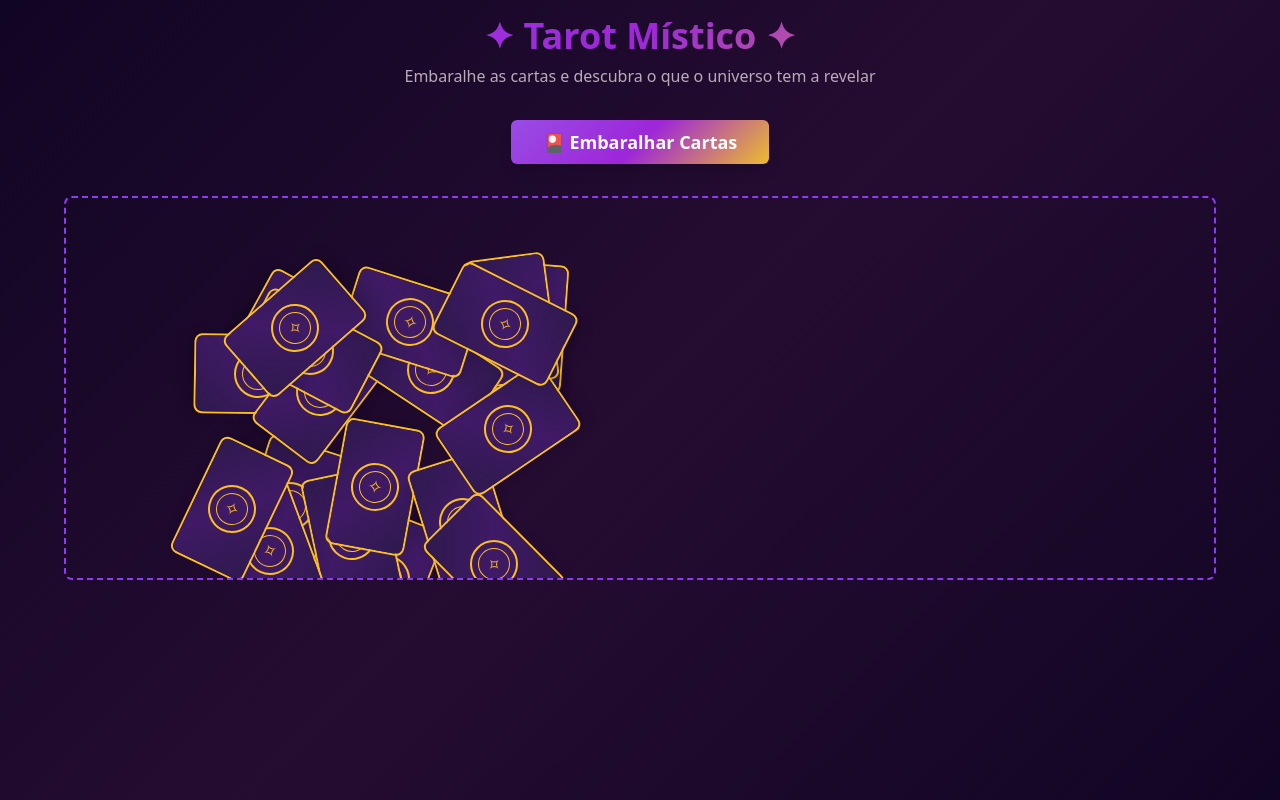
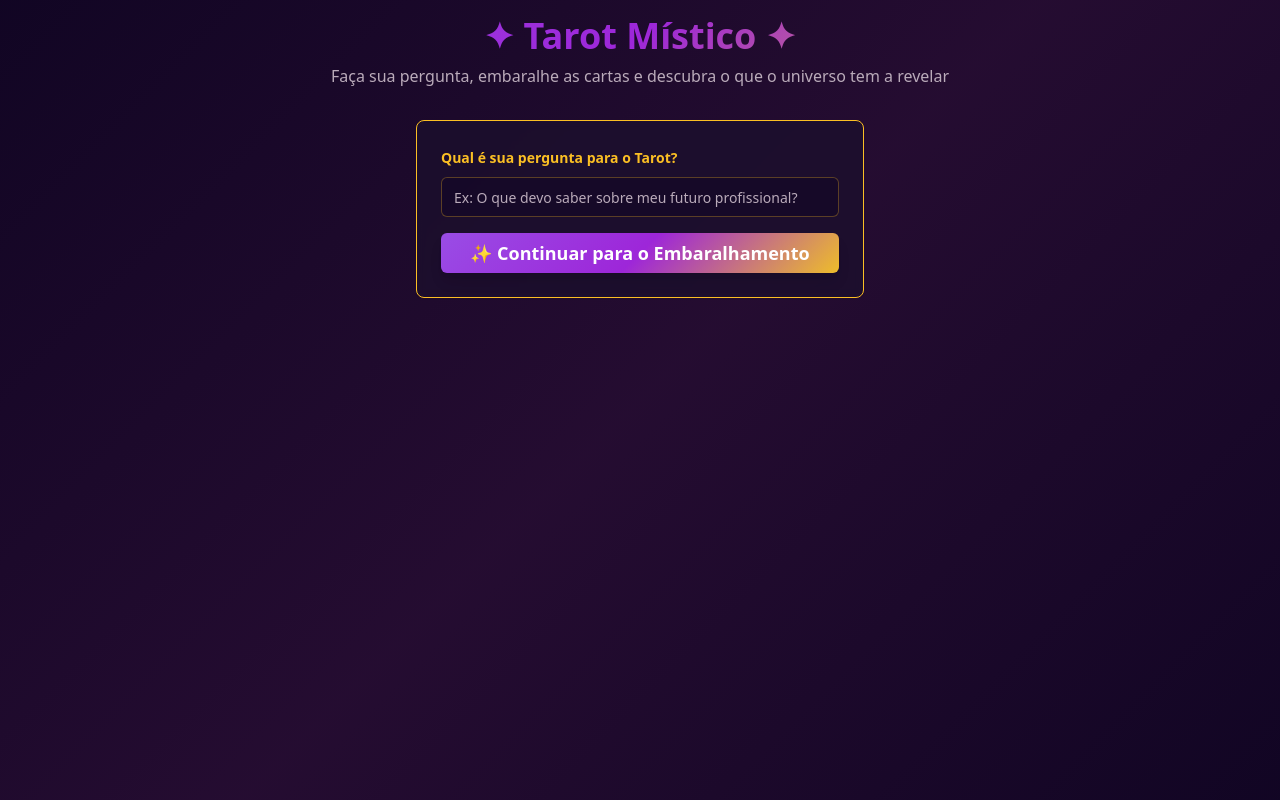
Before and after one commit to estimabr/gyroscopic-tarot-oracle, a React (Vite) app: page / in a window 1280 px wide. Built offline with nearby package versions, Linux system fonts and the light colour scheme.

Commit message:
Add question input and reading integration
Integrate an input field for the user's question. The AI will use this question to generate the tarot reading after the cards are shuffled.

```diff
--- a/src/components/TarotApp.tsx
+++ b/src/components/TarotApp.tsx
@@ -2,6 +2,8 @@
 import { useState, useEffect } from 'react';
 import { Button } from '@/components/ui/button';
 import { Card, CardContent } from '@/components/ui/card';
+import { Input } from '@/components/ui/input';
+import { Label } from '@/components/ui/label';
 import TarotCard from './TarotCard';
 import { toast } from 'sonner';
 
@@ -42,9 +44,10 @@ const TarotApp = () => {
   const [cards, setCards] = useState<TarotCardData[]>([]);
   const [isShuffling, setIsShuffling] = useState(false);
   const [selectedCards, setSelectedCards] = useState<number[]>([]);
-  const [gamePhase, setGamePhase] = useState<'shuffle' | 'select' | 'reading'>('shuffle');
+  const [gamePhase, setGamePhase] = useState<'question' | 'shuffle' | 'select' | 'reading'>('question');
   const [reading, setReading] = useState<string>('');
   const [isLoading, setIsLoading] = useState(false);
+  const [question, setQuestion] = useState<string>('');
 
   useEffect(() => {
     initializeCards();
@@ -68,9 +71,17 @@ const TarotApp = () => {
     rotation: Math.random() * 360 - 180
   });
 
+  const handleQuestionSubmit = () => {
+    if (question.trim()) {
+      setGamePhase('shuffle');
+      toast.success('Pergunta registrada! Agora embaralhe as cartas.');
+    } else {
+      toast.error('Por favor, digite sua pergunta antes de continuar.');
+    }
+  };
+
   const shuffleCards = () => {
     setIsShuffling(true);
-    setGamePhase('shuffle');
 
     // Simula movimento do giroscópio
     const shuffleInterval = setInterval(() => {
@@ -119,7 +130,7 @@ const TarotApp = () => {
     setTimeout(() => {
       const selectedCardData = selectedCardIds.map(id => cards[id]);
       const mockReading = `
-        🔮 Sua Leitura de Tarot 🔮
+        🔮 Resposta para sua pergunta: "${question}" 🔮
 
         Passado - ${selectedCardData[0]?.name}: ${selectedCardData[0]?.meaning}
 
@@ -127,7 +138,7 @@ const TarotApp = () => {
 
         Futuro - ${selectedCardData[2]?.name}: ${selectedCardData[2]?.meaning}
 
-        As cartas revelam um momento de transformação em sua vida. O passado trouxe lições importantes, o presente oferece oportunidades de crescimento, e o futuro promete realizações significativas. Confie em sua intuição e mantenha-se aberto às mudanças que estão por vir.
+        Com base em sua pergunta "${question}", as cartas revelam um caminho de transformação. O passado mostra as bases que você construiu, o presente indica as oportunidades atuais, e o futuro promete a realização de seus objetivos. Mantenha-se focado em seus propósitos e confie na sua intuição para tomar as decisões certas.
       `;
 
       setReading(mockReading);
@@ -137,9 +148,10 @@ const TarotApp = () => {
 
   const resetGame = () => {
     setSelectedCards([]);
-    setGamePhase('shuffle');
+    setGamePhase('question');
     setReading('');
     setIsLoading(false);
+    setQuestion('');
     initializeCards();
   };
 
@@ -151,9 +163,37 @@ const TarotApp = () => {
             ✦ Tarot Místico ✦
           </h1>
           <p className="text-muted-foreground">
-            Embaralhe as cartas e descubra o que o universo tem a revelar
+            Faça sua pergunta, embaralhe as cartas e descubra o que o universo tem a revelar
           </p>
         </div>
+
+        {gamePhase === 'question' && (
+          <Card className="bg-card/80 backdrop-blur-sm border-gold-400 mb-8 max-w-md mx-auto">
+            <CardContent className="p-6">
+              <div className="space-y-4">
+                <div>
+                  <Label htmlFor="question" className="text-gold-400 font-semibold">
+                    Qual é sua pergunta para o Tarot?
+                  </Label>
+                  <Input
+                    id="question"
+                    value={question}
+                    onChange={(e) => setQuestion(e.target.value)}
+                    placeholder="Ex: O que devo saber sobre meu futuro profissional?"
+                    className="mt-2 bg-background/50 border-gold-400/30 text-foreground"
+                    onKeyPress={(e) => e.key === 'Enter' && handleQuestionSubmit()}
+                  />
+                </div>
+                <Button
+                  onClick={handleQuestionSubmit}
+                  className="w-full mystical-gradient text-white font-bold py-3 text-lg shadow-lg hover:shadow-xl transition-all duration-300"
+                >
+                  ✨ Continuar para o Embaralhamento
+                </Button>
+              </div>
+            </CardContent>
+          </Card>
+        )}
 
         {gamePhase === 'shuffle' && (
           <div className="text-center mb-8">
@@ -176,6 +216,7 @@ const TarotApp = () => {
           </div>
         )}
 
+        {(gamePhase === 'shuffle' || gamePhase === 'select') && (
           <div className="relative w-full h-96 border-2 border-dashed border-mystic-600 rounded-lg mb-8 overflow-hidden">
             {cards.map(card => (
               <TarotCard
@@ -190,6 +231,7 @@ const TarotApp = () => {
               />
             ))}
           </div>
+        )}
 
         {gamePhase === 'reading' && (
           <Card className="bg-card/80 backdrop-blur-sm border-gold-400">
@@ -210,7 +252,7 @@ const TarotApp = () => {
                       variant="outline"
                       className="border-gold-400 text-gold-400 hover:bg-gold-400 hover:text-black"
                     >
-                      Nova Leitura
+                      Nova Consulta
                     </Button>
                   </div>
                 </div>
```
Lines whose indentation alone changed are shown as unchanged.
